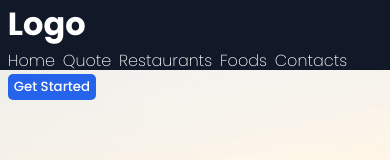
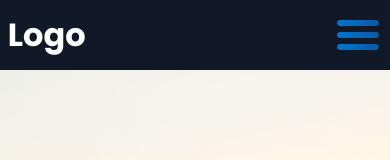
Before and after one commit to AakashR11111001111/ReactJS-Day-3-Classwork, a React (Vite) app: page / in a window 390 px wide. Shown: the top 160 px of the page. Built offline with nearby package versions, Linux system fonts and the light colour scheme; a web font is replaced by a local one.

Commit message:
added responsiveness

```diff
--- a/src/Card.module.css
+++ b/src/Card.module.css
@@ -1,6 +1,5 @@
 .card{
     width: 380px;
-    height: 320px;
     border-radius: 10px;
     padding: 20px;
     margin: 20px auto;
--- a/src/nav.jsx
+++ b/src/nav.jsx
@@ -13,8 +13,9 @@ function Nav() {
                     <li><a href="#">Contacts</a></li>
                 </ul>
             </div>
-            <div>
+            <div className={styles.btns}>
                 <button className={styles.gsbtn}>Get Started</button>
+                <img src="/menu.png" alt="" />
             </div>
         </div >
     )
--- a/src/nav.module.css
+++ b/src/nav.module.css
@@ -40,8 +40,18 @@
     cursor: pointer;
 }
 
+.btns{
+    display: flex;
+    justify-content: center;
+    align-items: center;
+}
+
+.btns img{
+    display: none;
+}
+
 .gsbtn{
-    padding: .65vw 1.5vw;
+    padding: .4vw 1.5vw;
     background: #2563ea;
     border: none;
     border-radius: 5px;
@@ -54,3 +64,25 @@
 .gsbtn:hover{
     background: #15409c;
 }
+
+@media screen and (max-width: 700px) {
+    .nav ul{
+        display: none;
+    }
+
+    .btns button{
+        display: none;
+    }
+    .btns img{
+        display: block;
+        transition: all 0.2s ease;
+    }
+
+    .btns img:hover{
+        cursor: pointer;
+    }
+
+    .btns img:active{
+        transform: scale(1.1);
+    }
+}
--- a/src/page1.jsx
+++ b/src/page1.jsx
@@ -10,7 +10,6 @@ function P1(){
                     <div className={styles.content}>
                         <img src="https://images.unsplash.com/photo-1583608205776-bfd35f0d9f83?ixlib=rb-1.2.1&ixid=MnwxMjA3fDB8MHxwaG90by1wYWdlfHx8fGVufDB8fHx8&auto=format&fit=crop&w=1770&q=80" alt="" />
                         <div><h2>Lorem ipsum dolor sit amet, consectetur adipisicing elit. Tempore, debitis.</h2><br /><p>Lorem ipsum dolor sit, amet consectetur adipisicing elit. Nisi laboriosam, itaque autem illum enim beatae et qui sed quas saepe aliquam nulla ullam magnam ex. Eum repellendus, ea voluptate nam expedita consequuntur commodi quam aliquid, eligendi ipsam dolorem. Ipsam sint cupiditate aperiam. Aliquid alias rerum eaque, modi reprehenderit consectetur delectus!</p><br /><button className={styles.gitBtn}>Get in Touch</button></div>
-
                     </div>
                 </div>
             </div>
--- a/src/page1.module.css
+++ b/src/page1.module.css
@@ -58,3 +58,27 @@
     color: #5046e5;
     border: 1px solid #5046e5;
 }
+
+@media screen and (max-width: 700px) {
+    .inner img{
+        width: 100%;
+    }
+    .content{
+        flex-direction: column;
+    }
+
+    .innerL{
+        display: none;
+    }
+    .innerR{
+        width: 100%;
+    }
+
+    .content img{
+        width: 100%;
+        height: 20%;
+        transform: unset;
+        top: 0;
+        left: 0;
+    }
+}
```
Also changed, not shown: public/menu.png (added).
